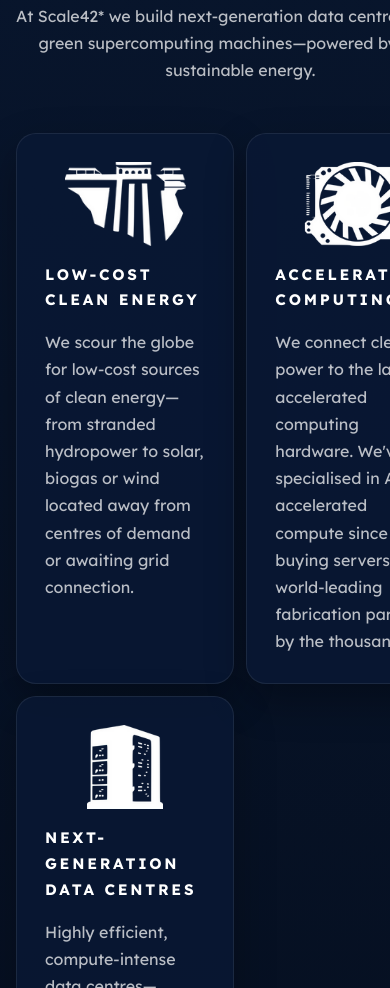
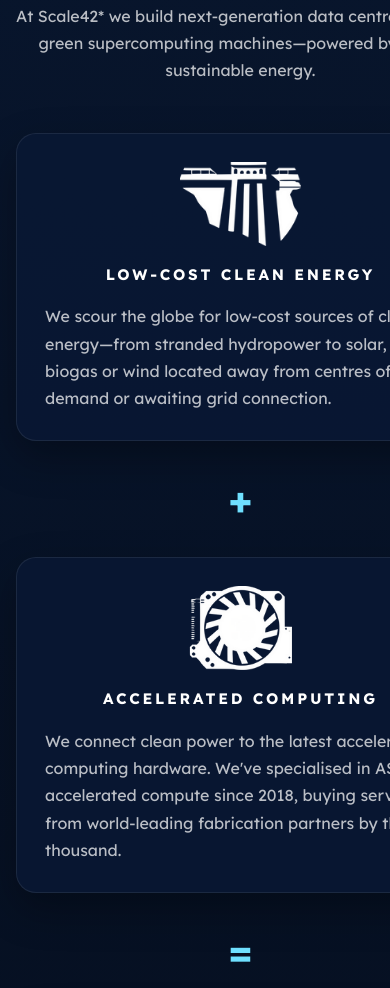
Before and after one commit to Scale42/Scale-42-website, a plain HTML site: page index.html in a window 390 px wide. Shown: the part 1100-2088 px from the top of the page. Drawn offline with Linux system fonts and the light colour scheme.

Commit message:
Update container width and refactor equation layout for improved responsiveness

```diff
--- a/assets/css/styles.css
+++ b/assets/css/styles.css
@@ -13,7 +13,7 @@
   --radius-large: 28px;
   --radius-medium: 20px;
   --radius-small: 12px;
-  --container-width: 1180px;
+  --container-width: 1200px;
 }
 
 * {
@@ -214,11 +214,12 @@ section {
 }
 
 .equation__wrapper {
-  display: grid;
-  grid-template-columns: repeat(5, minmax(0, 1fr));
-  gap: clamp(12px, 2vw, 20px);
-  align-items: center;
-  justify-items: center;
+  display: flex;
+  flex-direction: row;
+  flex-wrap: nowrap;
+  gap: 12px;
+  align-items: stretch;
+  justify-content: center;
 }
 
 .equation__item {
@@ -228,15 +229,17 @@ section {
   border-radius: var(--radius-medium);
   border: 1px solid var(--border-soft);
   box-shadow: 0 16px 40px rgba(0, 0, 0, 0.3);
-  height: 100%;
   display: flex;
   flex-direction: column;
   align-items: center;
   gap: 16px;
+  flex: 1;
+  min-width: 0;
 }
 
 .equation__item img {
   height: 84px;
+  flex-shrink: 0;
 }
 
 .equation__item h3 {
@@ -249,19 +252,36 @@ section {
 .equation__item p {
   color: var(--text-muted);
   margin: 0;
-  max-width: 280px;
+  width: 100%;
 }
 
 .equation__operator {
-  font-size: clamp(2.4rem, 3.6vw, 4.2rem);
+  font-size: 3rem;
   font-weight: 700;
-  text-align: center;
+  display: flex;
+  align-items: center;
+  justify-content: center;
   color: var(--accent);
+  flex-shrink: 0;
+  padding: 0 8px;
 }
 
-@media (max-width: 960px) {
+@media (max-width: 1100px) {
   .equation__wrapper {
-    justify-items: center;
+    flex-direction: column;
+    gap: 24px;
+  }
+
+  .equation__item {
+    max-width: 100%;
+  }
+
+  .equation__item p {
+    max-width: 520px;
+  }
+
+  .equation__operator {
+    font-size: 2.5rem;
   }
 }
 
@@ -617,20 +637,8 @@ section {
     max-width: none;
   }
 
-  .equation__wrapper {
-    grid-template-columns: repeat(3, minmax(0, 1fr));
-  }
-
   .posts__grid {
     grid-template-columns: repeat(2, minmax(0, 1fr));
-  }
-
-  .equation__operator:nth-of-type(1) {
-    order: 2;
-  }
-
-  .equation__operator:nth-of-type(2) {
-    order: 4;
   }
 }
 
@@ -641,14 +649,6 @@ section {
 
   .container {
     width: calc(100% - 32px);
-  }
-
-  .equation__wrapper {
-    grid-template-columns: repeat(2, minmax(0, 1fr));
-  }
-
-  .equation__operator {
-    display: none;
   }
 
   .equation__item {
```
